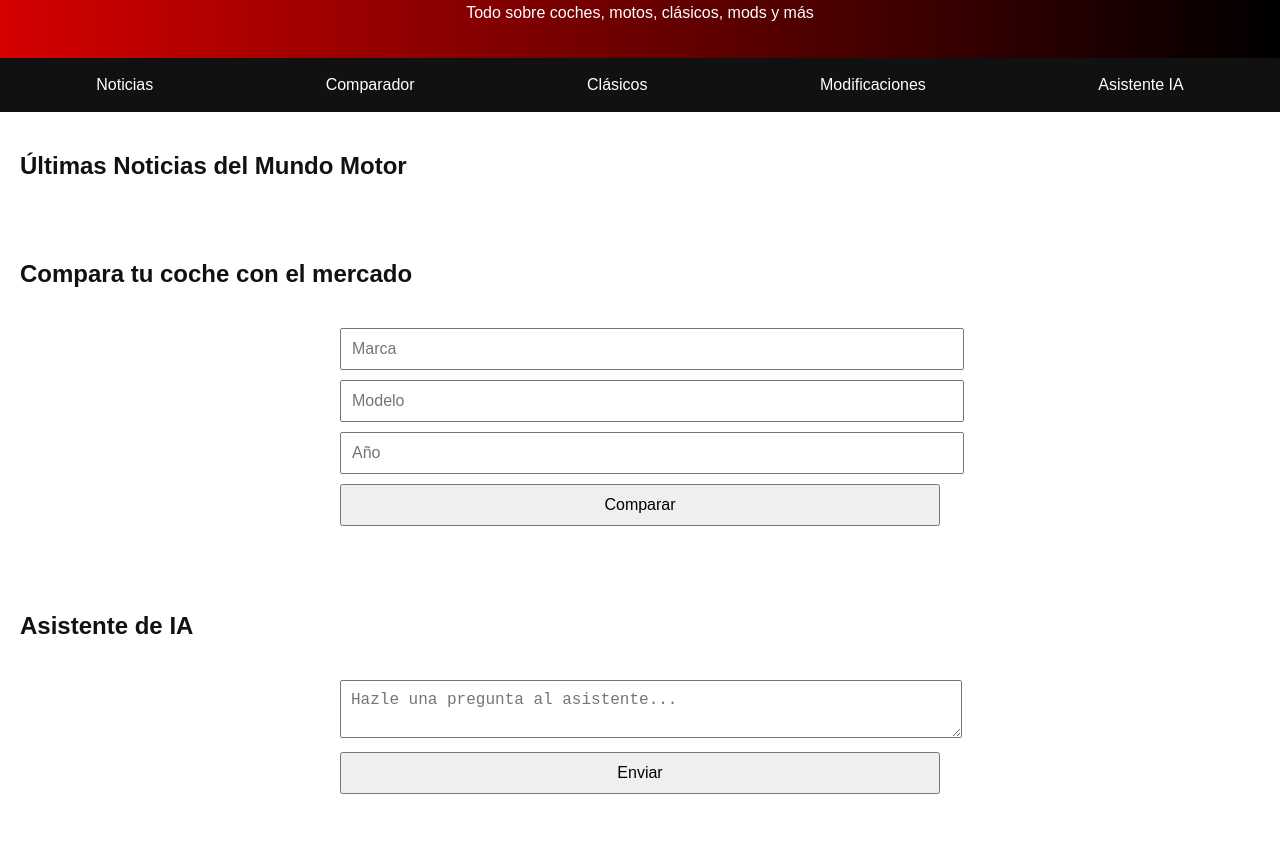
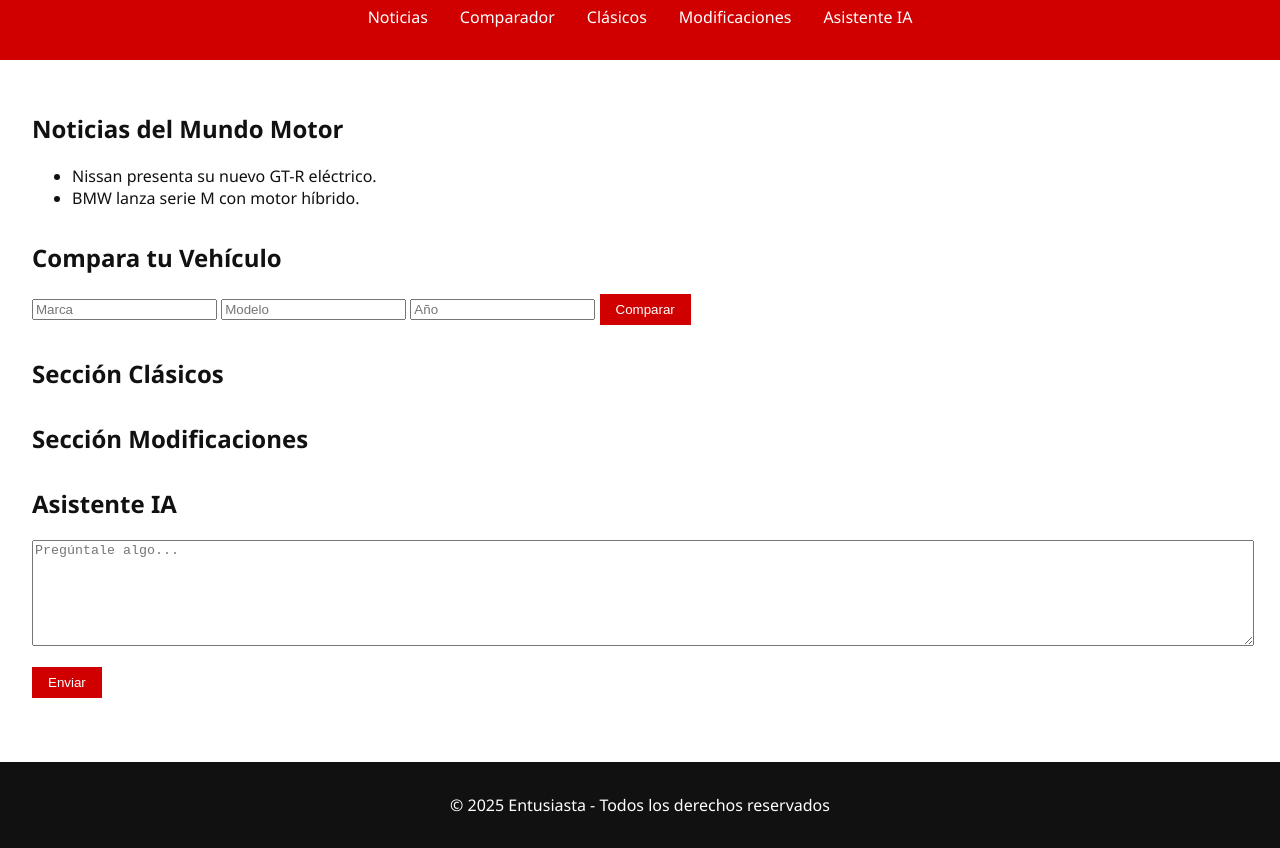
Before and after one commit to Boygeorge88/Entusiasta, a plain HTML site: page index.html in a window 1280 px wide. Shown: the part 96-944 px from the top of the page. Drawn offline with Linux system fonts and the light colour scheme; no server answers.

Commit message:
Add files via upload

```diff
--- /dev/null
+++ b/app.js
@@ -0,0 +1,34 @@
+
+document.getElementById('compare-form').addEventListener('submit', function(e) {
+  e.preventDefault();
+  const marca = document.getElementById('marca').value;
+  const modelo = document.getElementById('modelo').value;
+  const año = document.getElementById('año').value;
+  document.getElementById('resultado-comparador').innerText = `Comparando ${marca} ${modelo} del ${año} con el mercado... (demo)`;
+});
+
+function enviarPregunta() {
+  const pregunta = document.getElementById('ia-input').value;
+  document.getElementById('ia-response').innerText = "Pensando...";
+  fetch("https://api.huggingface.co/chat/completions", {
+    method: "POST",
+    headers: {
+      "Authorization": "Bearer 535ed17c2a21497680e5a621e23318bb",
+      "Content-Type": "application/json"
+    },
+    body: JSON.stringify({
+      model: "HuggingChat/chat-ui",
+      messages: [{ role: "user", content: pregunta }]
+    })
+  })
+  .then(res => res.json())
+  .then(data => {
+    document.getElementById('ia-response').innerText = data.choices?.[0]?.message?.content || "No se pudo obtener respuesta.";
+  })
+  .catch(err => {
+    document.getElementById('ia-response').innerText = "Error al conectar con la IA.";
+  });
+}
+
+// Noticias de muestra
+document.getElementById("news-container").innerHTML = "<ul><li>Nissan presenta su nuevo GT-R eléctrico.</li><li>BMW lanza serie M con motor híbrido.</li></ul>";
--- a/index.html
+++ b/index.html
@@ -1,168 +1,58 @@
+
 <!DOCTYPE html>
 <html lang="es">
 <head>
   <meta charset="UTF-8" />
   <meta name="viewport" content="width=device-width, initial-scale=1.0" />
   <title>Entusiasta - Mundo Motor</title>
-  <style>
-    body {
-      font-family: Arial, sans-serif;
-      margin: 0;
-      background: #fff;
-      color: #111;
-    }
-    header {
-      background: linear-gradient(to right, #d50000, #000);
-      color: white;
-      padding: 20px;
-      text-align: center;
-    }
-    nav {
-      background: #111;
-      display: flex;
-      justify-content: space-around;
-      padding: 10px;
-    }
-    nav a {
-      color: white;
-      text-decoration: none;
-      padding: 8px 16px;
-    }
-    nav a:hover {
-      background: #d50000;
-      border-radius: 4px;
-    }
-    section {
-      padding: 20px;
-    }
-    .news-container {
-      display: grid;
-      grid-template-columns: repeat(auto-fit, minmax(250px, 1fr));
-      gap: 20px;
-    }
-    .news-item {
-      border: 1px solid #ddd;
-      border-radius: 8px;
-      overflow: hidden;
-      box-shadow: 0 2px 8px rgba(0,0,0,0.1);
-    }
-    .news-item img {
-      width: 100%;
-      height: 150px;
-      object-fit: cover;
-    }
-    .news-item h3 {
-      padding: 10px;
-      font-size: 16px;
-    }
-    .form-container, .chat-container {
-      max-width: 600px;
-      margin: auto;
-      margin-top: 40px;
-    }
-    input, textarea, button {
-      width: 100%;
-      margin-bottom: 10px;
-      padding: 10px;
-      font-size: 16px;
-    }
-  </style>
+  <link rel="stylesheet" href="style.css" />
 </head>
 <body>
   <header>
     <h1>Entusiasta</h1>
-    <p>Todo sobre coches, motos, clásicos, mods y más</p>
+    <nav>
+      <ul>
+        <li><a href="#noticias">Noticias</a></li>
+        <li><a href="#comparador">Comparador</a></li>
+        <li><a href="#clasicos">Clásicos</a></li>
+        <li><a href="#modificaciones">Modificaciones</a></li>
+        <li><a href="#asistente">Asistente IA</a></li>
+      </ul>
+    </nav>
   </header>
-  <nav>
-    <a href="#noticias">Noticias</a>
-    <a href="#comparador">Comparador</a>
-    <a href="#clasicos">Clásicos</a>
-    <a href="#mods">Modificaciones</a>
-    <a href="#ia">Asistente IA</a>
-  </nav>
-  <section id="noticias">
-    <h2>Últimas Noticias del Mundo Motor</h2>
-    <div class="news-container" id="news"></div>
-  </section>
-  <section id="comparador">
-    <h2>Compara tu coche con el mercado</h2>
-    <div class="form-container">
-      <input type="text" id="marca" placeholder="Marca" />
-      <input type="text" id="modelo" placeholder="Modelo" />
-      <input type="number" id="anio" placeholder="Año" />
-      <button onclick="compararCoche()">Comparar</button>
-      <p id="resultado"></p>
-    </div>
-  </section>
-  <section id="ia">
-    <h2>Asistente de IA</h2>
-    <div class="chat-container">
-      <textarea id="userPrompt" placeholder="Hazle una pregunta al asistente..."></textarea>
-      <button onclick="consultarIA()">Enviar</button>
-      <p id="respuestaIA"></p>
-    </div>
-  </section>
 
-  <script>
-    // Noticias desde NewsAPI
-    fetch('https://newsapi.org/v2/everything?q=car OR motorcycle OR auto&language=es&pageSize=6&apiKey=535ed17c2a21497680e5a621e23318bb')
-      .then(res => res.json())
-      .then(data => {
-        const newsEl = document.getElementById("news");
-        data.articles.forEach(article => {
-          const item = document.createElement("div");
-          item.className = "news-item";
-          item.innerHTML = `
-            <img src="${article.urlToImage || ''}" alt="noticia">
-            <h3><a href="${article.url}" target="_blank">${article.title}</a></h3>
-          `;
-          newsEl.appendChild(item);
-        });
-      });
+  <main>
+    <section id="noticias">
+      <h2>Noticias del Mundo Motor</h2>
+      <div id="news-container">Cargando noticias...</div>
+    </section>
 
-    // Comparador (base simple)
-    const dbVehiculos = [
-      { marca: "Toyota", modelo: "Corolla", anio: 2015, precio: 9500 },
-      { marca: "Honda", modelo: "Civic", anio: 2018, precio: 12000 },
-      { marca: "BMW", modelo: "320", anio: 2016, precio: 15500 }
-    ];
+    <section id="comparador">
+      <h2>Compara tu Vehículo</h2>
+      <form id="compare-form">
+        <input type="text" placeholder="Marca" id="marca" required />
+        <input type="text" placeholder="Modelo" id="modelo" required />
+        <input type="number" placeholder="Año" id="año" required />
+        <button type="submit">Comparar</button>
+      </form>
+      <div id="resultado-comparador"></div>
+    </section>
 
-    function compararCoche() {
-      const marca = document.getElementById("marca").value.toLowerCase();
-      const modelo = document.getElementById("modelo").value.toLowerCase();
-      const anio = parseInt(document.getElementById("anio").value);
-      const resultado = document.getElementById("resultado");
+    <section id="clasicos"><h2>Sección Clásicos</h2></section>
+    <section id="modificaciones"><h2>Sección Modificaciones</h2></section>
 
-      const match = dbVehiculos.find(v =>
-        v.marca.toLowerCase() === marca &&
-        v.modelo.toLowerCase() === modelo &&
-        v.anio === anio
-      );
+    <section id="asistente">
+      <h2>Asistente IA</h2>
+      <textarea id="ia-input" placeholder="Pregúntale algo..."></textarea>
+      <button onclick="enviarPregunta()">Enviar</button>
+      <div id="ia-response"></div>
+    </section>
+  </main>
 
-      resultado.innerText = match
-        ? `El precio estimado de tu vehículo es: €${match.precio}`
-        : "No se encontró el vehículo en la base de datos";
-    }
+  <footer>
+    <p>&copy; 2025 Entusiasta - Todos los derechos reservados</p>
+  </footer>
 
-    // Chat IA (HuggingChat proxy básico)
-    async function consultarIA() {
-      const prompt = document.getElementById("userPrompt").value;
-      const respuesta = document.getElementById("respuestaIA");
-      respuesta.innerText = "Consultando...";
-      try {
-        const res = await fetch("https://huggingface.co/chat/conversation", {
-          method: "POST",
-          headers: {
-            "Content-Type": "application/json"
-          },
-          body: JSON.stringify({ inputs: { text: prompt } })
-        });
-        const data = await res.json();
-        respuesta.innerText = data.generated_text || "No se obtuvo respuesta.";
-      } catch (e) {
-        respuesta.innerText = "Error consultando la IA.";
-      }
-    }
-  </script>
+  <script src="app.js"></script>
 </body>
 </html>
--- /dev/null
+++ b/style.css
@@ -0,0 +1,51 @@
+
+body {
+  font-family: 'Segoe UI', sans-serif;
+  margin: 0;
+  padding: 0;
+  background-color: #ffffff;
+  color: #111;
+}
+header {
+  background: #d00000;
+  color: white;
+  padding: 1rem;
+  text-align: center;
+}
+nav ul {
+  list-style: none;
+  display: flex;
+  justify-content: center;
+  padding: 0;
+}
+nav li {
+  margin: 0 1rem;
+}
+nav a {
+  color: white;
+  text-decoration: none;
+}
+main {
+  padding: 2rem;
+}
+section {
+  margin-bottom: 2rem;
+}
+footer {
+  background: #111;
+  color: white;
+  text-align: center;
+  padding: 1rem;
+}
+button {
+  padding: 0.5rem 1rem;
+  background: #d00000;
+  color: white;
+  border: none;
+  cursor: pointer;
+}
+textarea {
+  width: 100%;
+  height: 100px;
+  margin-bottom: 1rem;
+}
```
Also changed, not shown: 1 other file.
